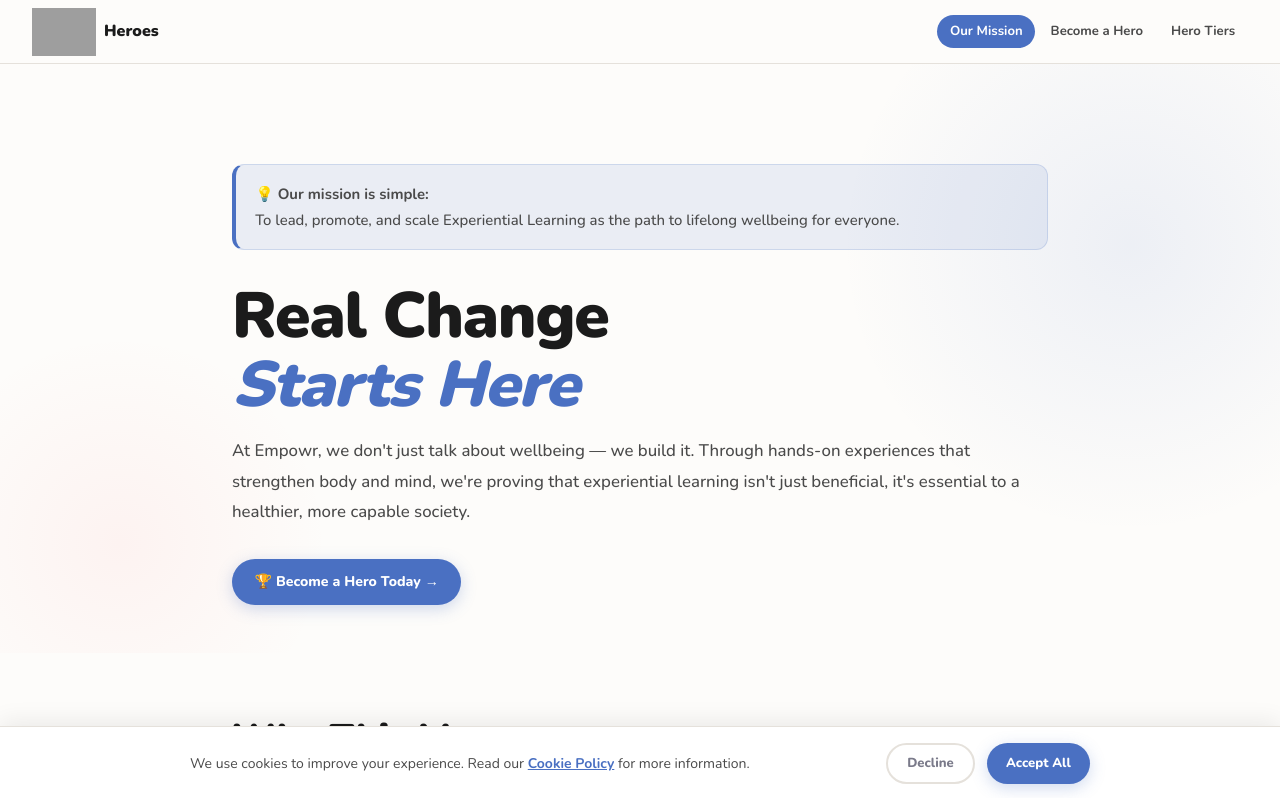
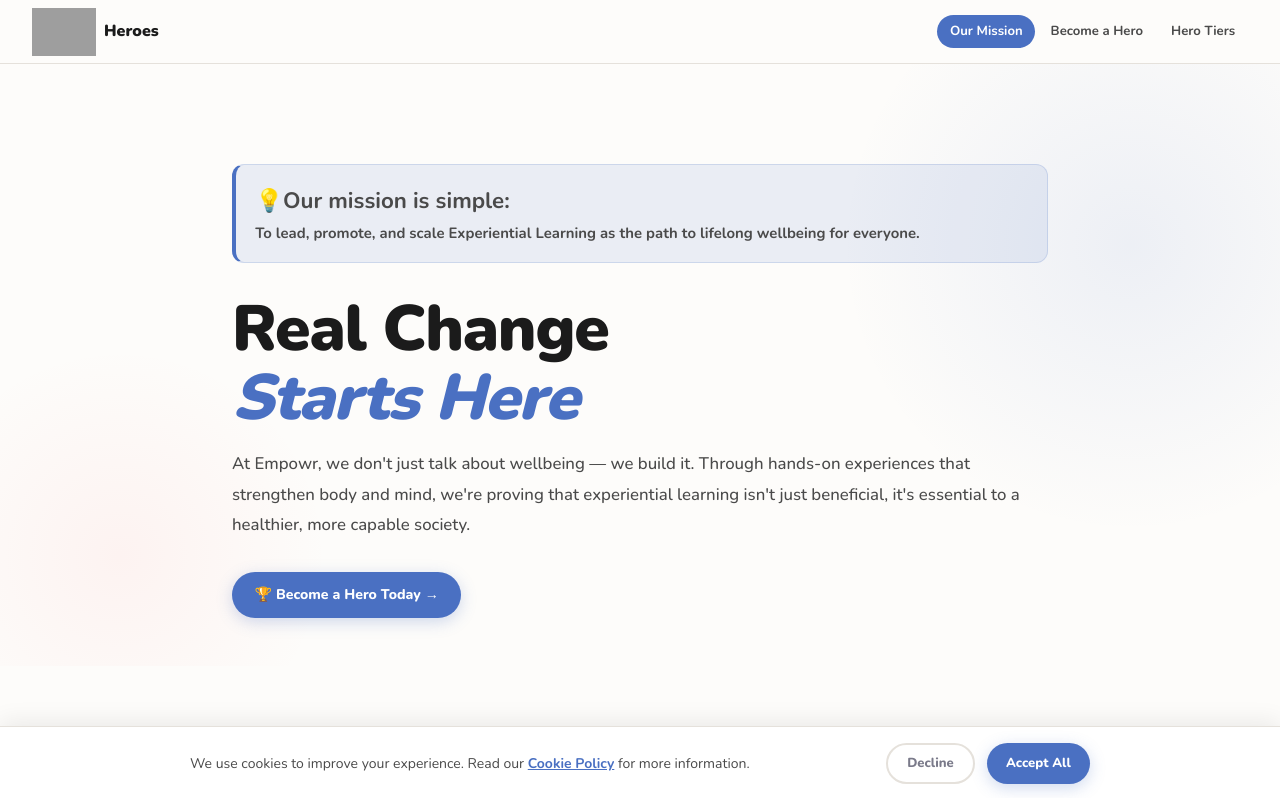
Before and after one commit to PecuvateOrg/empowr-heroes-nextjs, a Next.js app: page / in a window 1280 px wide. Shown: the top 798 px of the page. Built offline with nearby package versions, Linux system fonts and the light colour scheme; grey boxes are pictures that could not be loaded.

Commit message:
Update Increase mission statement size and add bold caption on homepage

```diff
--- a/app/page.tsx
+++ b/app/page.tsx
@@ -8,8 +8,8 @@ export default function Home() {
         <div className="glow2"></div>
         <div className="hero-inner">
           <div className="callout callout-hero">
-            💡 <strong>Our mission is simple:</strong><br />
-            To lead, promote, and scale Experiential Learning as the path to lifelong wellbeing for everyone.
+             <strong><h2>💡Our mission is simple:</h2></strong>
+            <b>To lead, promote, and scale Experiential Learning as the path to lifelong wellbeing for everyone.</b>
           </div>
           <h1 className="h1">Real Change<br /><em>Starts Here</em></h1>
           <p className="hero-sub">
```
